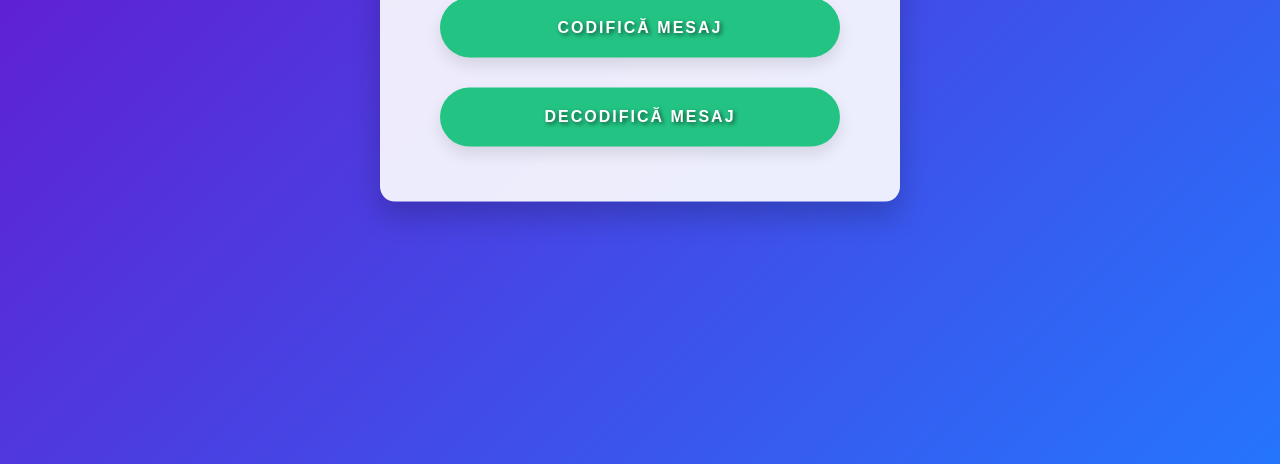
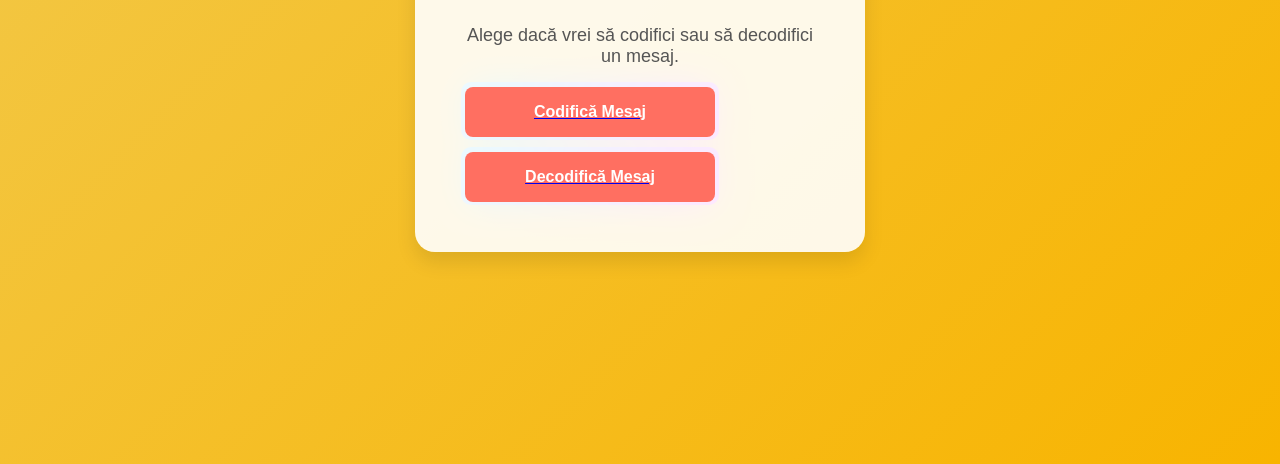
Before and after one commit to contandrei3/-de-coder, a plain HTML site: page index.html in a window 1280 px wide. Shown: the part 336-800 px from the top of the page. Drawn offline with Linux system fonts and the light colour scheme.

Commit message:
Update index.html

```diff
--- a/index.html
+++ b/index.html
@@ -3,7 +3,7 @@
 <head>
     <meta charset="UTF-8">
     <meta name="viewport" content="width=device-width, initial-scale=1.0">
-    <title>Codificare sau Decodificare Mesaj</title>
+    <title>Mesaj Secret</title>
     <style>
         body {
             font-family: 'Arial', sans-serif;
@@ -12,86 +12,103 @@
             align-items: center;
             justify-content: center;
             height: 100vh;
-            background: linear-gradient(135deg, #6a11cb, #2575fc); /* Fundal gradient cu culori plăcute */
             margin: 0;
-            color: #fff;
+            background: linear-gradient(135deg, #f2c94c, #f8b400); /* Culoare caldă și ușor de privit */
+            color: #333;
         }
 
         .container {
             background: rgba(255, 255, 255, 0.9);
-            padding: 40px 60px;
-            border-radius: 15px;
-            box-shadow: 0 15px 30px rgba(0, 0, 0, 0.2);
+            padding: 50px;
+            border-radius: 20px;
+            box-shadow: 0 10px 20px rgba(0, 0, 0, 0.1);
             text-align: center;
-            width: 400px;
-            transform: translateY(-10%);
+            width: 350px;
         }
 
         h2 {
-            font-size: 28px;
+            font-size: 30px;
             font-weight: 700;
-            margin-bottom: 30px;
+            margin-bottom: 40px;
             color: #333;
         }
 
-        button {
-            padding: 1.3em 3em;
+        .button {
+            position: relative;
+            width: 250px;
+            height: 50px;
+            background-color: #ff6f61;
+            display: flex;
+            align-items: center;
+            justify-content: center;
+            color: white;
+            border: none;
+            padding: 12px;
+            border-radius: 8px;
+            cursor: pointer;
             font-size: 16px;
-            text-transform: uppercase;
-            letter-spacing: 2px;
-            font-weight: 600;
-            color: #fff;
-            background-color: #23c483;
-            border: none;
-            border-radius: 45px;
-            box-shadow: 0px 8px 15px rgba(0, 0, 0, 0.1);
-            transition: all 0.3s ease;
-            cursor: pointer;
-            outline: none;
-            width: 100%;
-            margin: 15px 0;
-            text-decoration: none;
+            font-weight: bold;
         }
 
-        button:hover {
-            background-color: #ff6f61;
-            box-shadow: 0px 15px 20px rgba(255, 111, 97, 0.4);
-            transform: translateY(-7px);
+        .button::before {
+            content: '';
+            position: absolute;
+            inset: 0;
+            left: -4px;
+            top: -1px;
+            margin: auto;
+            width: 258px;
+            height: 58px;
+            border-radius: 10px;
+            background: linear-gradient(-45deg, #e81cff 0%, #40c9ff 100%);
+            z-index: -10;
+            pointer-events: none;
+            transition: all 0.6s cubic-bezier(0.175, 0.885, 0.32, 1.275);
         }
 
-        button:active {
-            transform: translateY(-1px);
+        .button::after {
+            content: "";
+            z-index: -1;
+            position: absolute;
+            inset: 0;
+            background: linear-gradient(-45deg, #fc00ff 0%, #00dbde 100%);
+            transform: translate3d(0, 0, 0) scale(0.95);
+            filter: blur(20px);
         }
 
-        /* Efect de umbre pentru text și butoane */
-        h2, button {
-            text-shadow: 2px 2px 4px rgba(0, 0, 0, 0.6);
+        .button:hover::after {
+            filter: blur(30px);
         }
 
-        /* Crearea unui efect de rotire a containerului la hover */
-        .container:hover {
-            transform: translateY(-10%) rotate(2deg);
+        .button:hover::before {
+            transform: rotate(-180deg);
         }
 
-        /* Adăugarea unui efect de animație la butoane */
-        button {
-            animation: fadeIn 1s ease-in-out;
+        .button:active::before {
+            scale: 0.7;
         }
 
-        /* Animație de apăsare a butonului */
-        @keyframes fadeIn {
-            0% { opacity: 0; transform: scale(0.8); }
-            100% { opacity: 1; transform: scale(1); }
+        .action-text {
+            font-size: 18px;
+            margin-bottom: 20px;
+            color: #555;
         }
-
     </style>
 </head>
 <body>
     <div class="container">
-        <h2>Ce vrei să faci?</h2>
-        <!-- Butoane pentru a alege între codificare sau decodificare -->
-        <a href="codificare.html"><button>Codifică Mesaj</button></a>
-        <a href="decodificare.html"><button>Decodifică Mesaj</button></a>
+        <h2>Mesaj Secret</h2>
+        <p class="action-text">Alege dacă vrei să codifici sau să decodifici un mesaj.</p>
+        <div>
+            <a href="codificare.html">
+                <button class="button">Codifică Mesaj</button>
+            </a>
+        </div>
+        <div style="margin-top: 15px;">
+            <a href="decodificare.html">
+                <button class="button">Decodifică Mesaj</button>
+            </a>
+        </div>
     </div>
 </body>
 </html>
```
